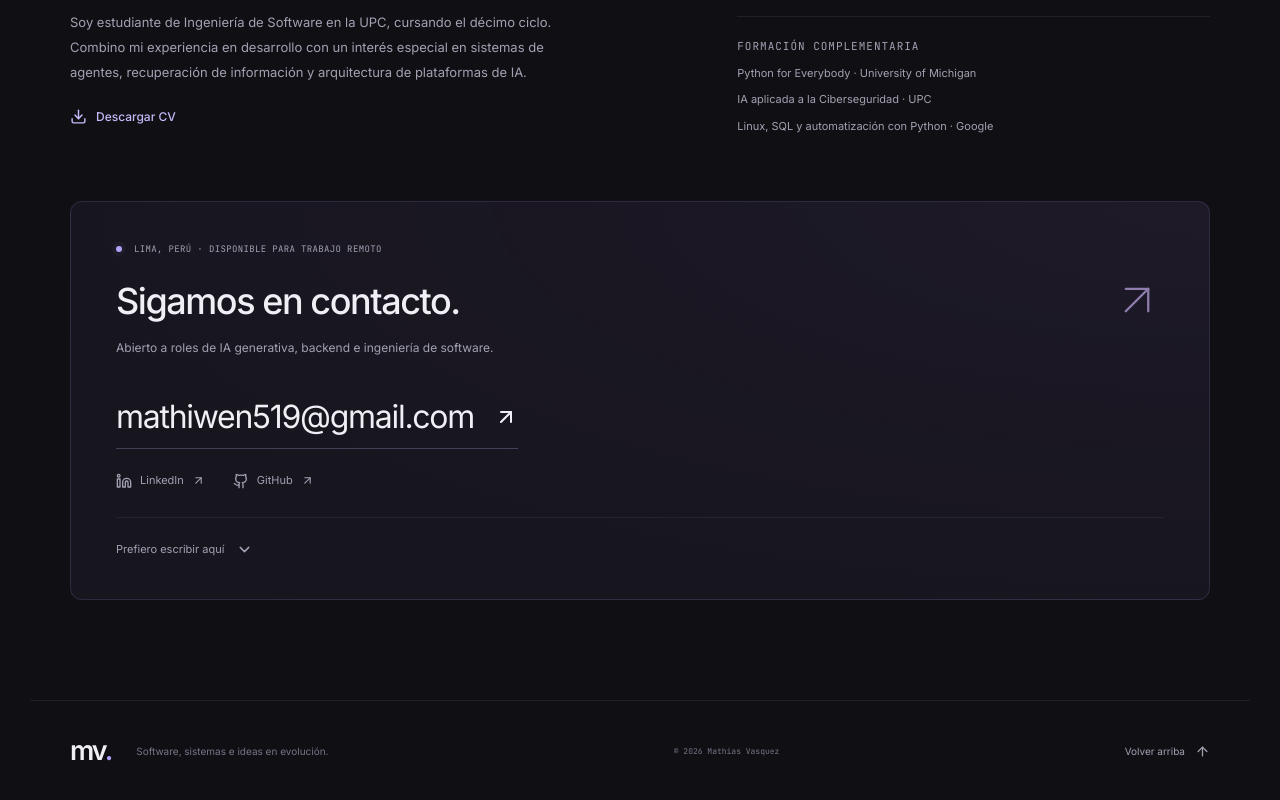
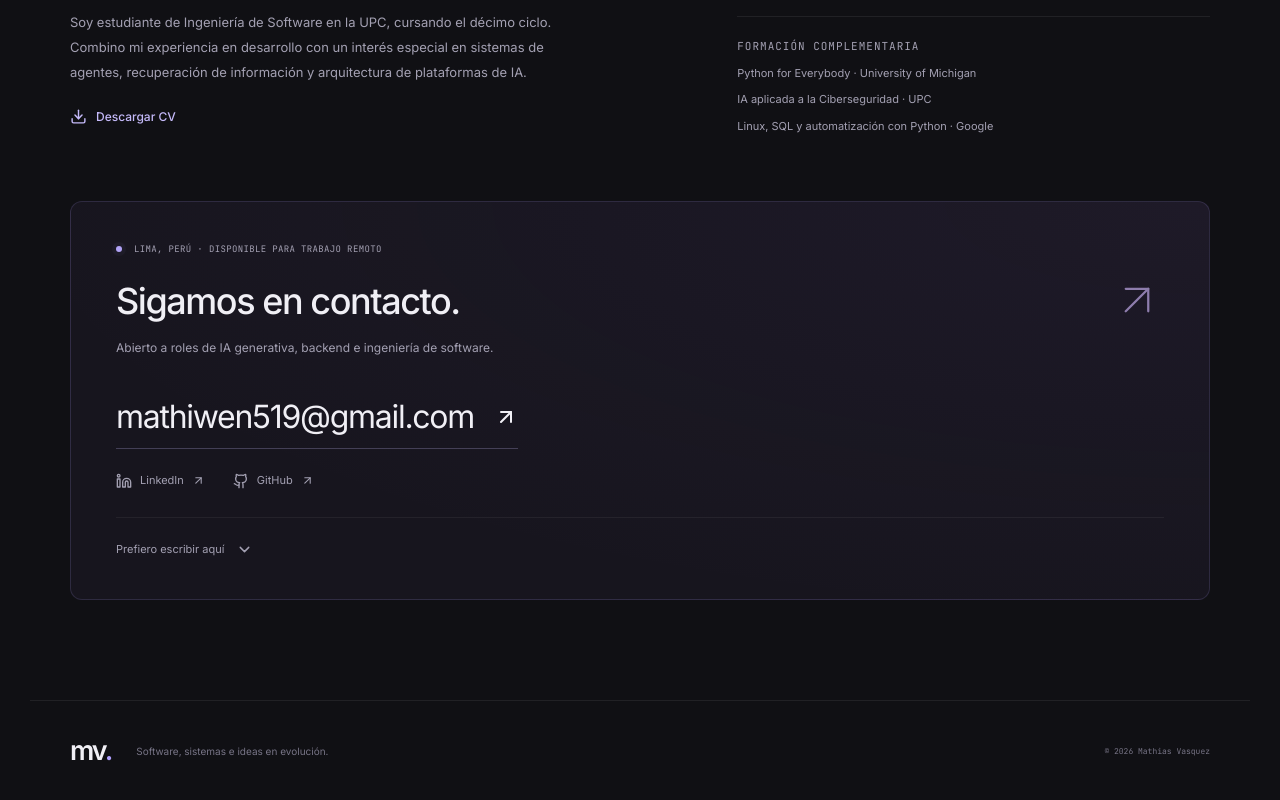
Before and after one commit to Mathifa59/Portafolio, a Next.js app: page / in a window 1280 px wide. Shown: the part 4014-4814 px from the top of the page. Built offline with nearby package versions, Linux system fonts and the light colour scheme.

Commit message:
fix: remove footer back-to-top control

```diff
--- a/app/globals.css
+++ b/app/globals.css
@@ -1221,16 +1221,6 @@ details[open] summary > svg {
 .footer-credit:hover {
   color: var(--foreground);
 }
-.footer-top {
-  display: flex;
-  align-items: center;
-  gap: 10px;
-  color: var(--muted);
-  font-size: 10px;
-}
-.footer-top:hover {
-  color: var(--foreground);
-}
 
 /* Dedicated case pages. */
 .case-study {
@@ -1889,9 +1879,6 @@ details[open] summary > svg {
   .site-footer p {
     max-width: none;
   }
-  .footer-top {
-    margin-left: auto;
-  }
   .case-study {
     padding-top: 108px;
     padding-bottom: 60px;
--- a/src/components/sections/Footer.tsx
+++ b/src/components/sections/Footer.tsx
@@ -1,5 +1,4 @@
 "use client";
-import { ArrowUp } from "lucide-react";
 import { useLang } from "@/contexts/LanguageContext";
 import { t } from "@/data/translations";
 
@@ -23,10 +22,6 @@ export default function Footer() {
       >
         © {new Date().getFullYear()} Mathias Vasquez
       </a>
-      <a href="#main-content" className="footer-top">
-        {tr.top}
-        <ArrowUp size={15} aria-hidden="true" />
-      </a>
     </footer>
   );
 }
```
